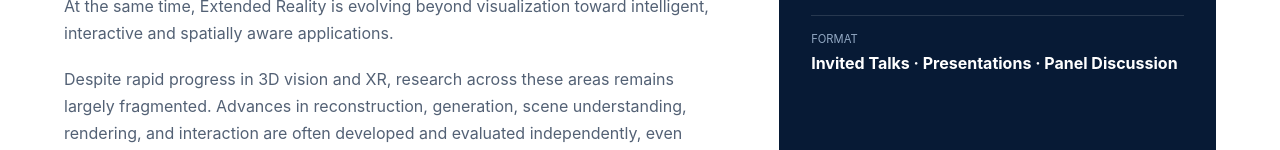
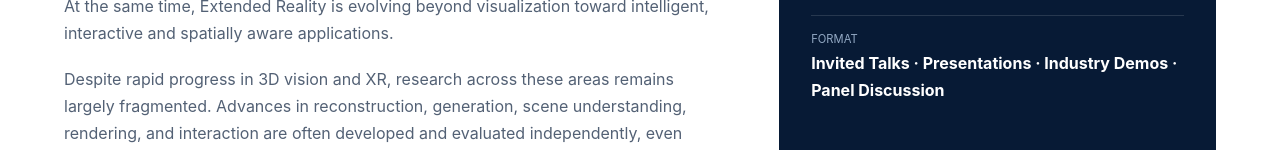
Before and after one commit to 3dv2xr/icvgip-workshop, a plain HTML site: page index.html in a window 1280 px wide. Shown: the part 1105-1255 px from the top of the page. Drawn offline with Linux system fonts and the light colour scheme.

Commit message:
update_website

```diff
--- a/index.html
+++ b/index.html
@@ -154,7 +154,7 @@ and evaluated independently, even though practical XR systems must integrate the
        Format
       </small>
       <strong>
-       Invited Talks &middot; Presentations &middot; Panel Discussion
+       Invited Talks &middot; Presentations &middot; Industry Demos &middot; Panel Discussion
       </strong>
      </div>
     </div>
```
